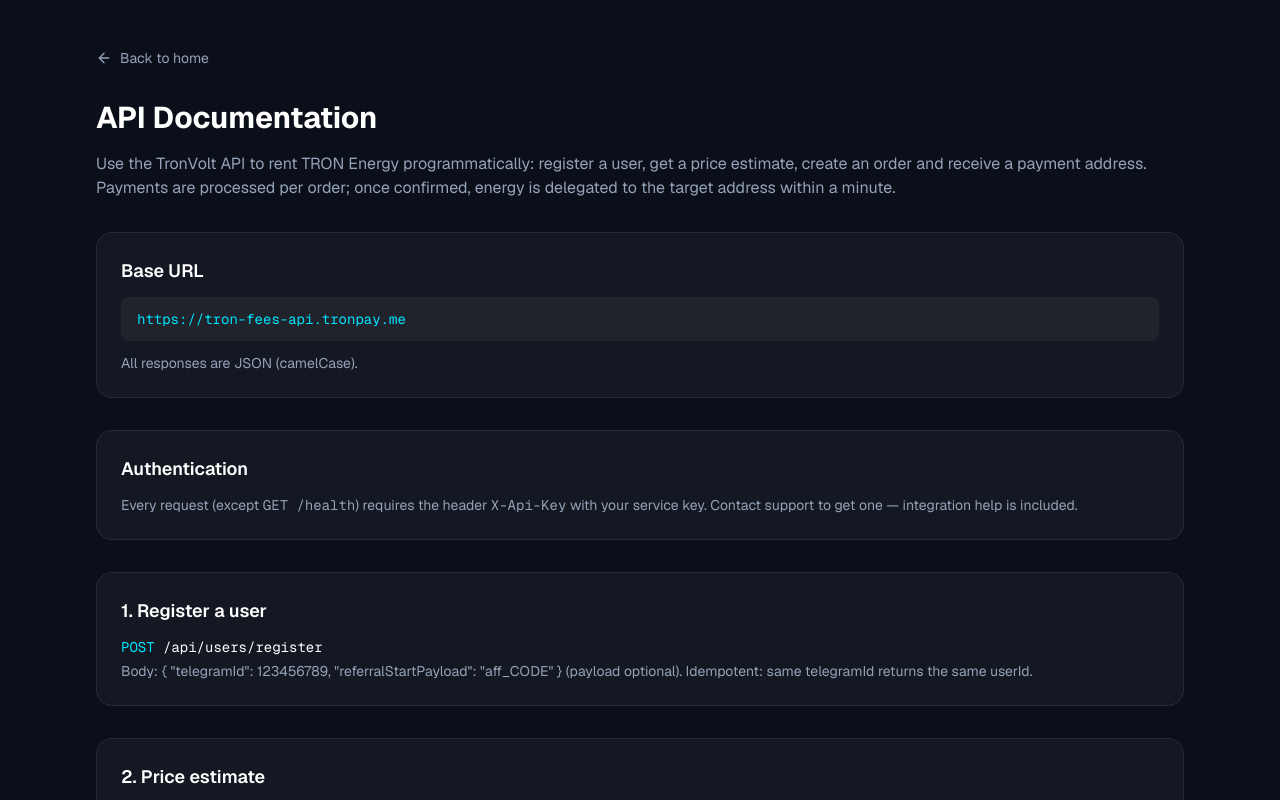
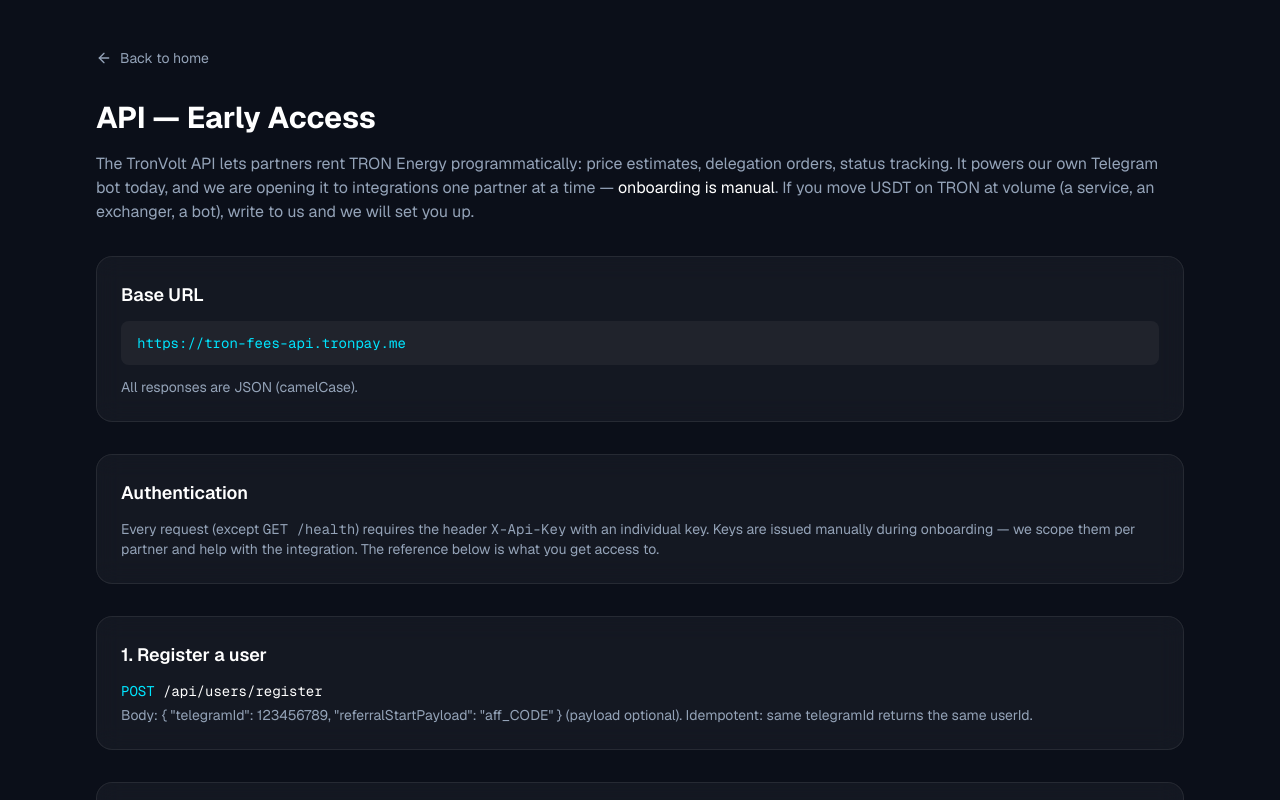
Before and after one commit to VerbitskiA/tron-fees-landing, a Next.js app: page /docs in a window 1280 px wide. Shown: the top 800 px of the page. Built offline with nearby package versions, Linux system fonts and the light colour scheme; no server answers.

Commit message:
Docs: honest early-access framing (manual onboarding, individual scoped keys)

```diff
--- a/src/app/docs/page.tsx
+++ b/src/app/docs/page.tsx
@@ -6,9 +6,9 @@
 import { getSupportUrl, siteConfig } from "@/lib/config";
 
 export const metadata: Metadata = {
-  title: "API Documentation — TronVolt",
+  title: "API — Early Access — TronVolt",
   description:
-    "TronVolt REST API: register users, estimate TRON energy prices, create delegation orders and track their status.",
+    "Integrate TRON Energy rental programmatically: price estimates, delegation orders, status tracking. API is in early access — onboarding is manual.",
 };
 
 function Section({ title, children }: { title: string; children: React.ReactNode }) {
@@ -44,12 +44,14 @@
           Back to home
         </Link>
 
-        <h1 className="text-3xl font-bold">API Documentation</h1>
+        <h1 className="text-3xl font-bold">API — Early Access</h1>
         <p className="mt-4 text-muted">
-          Use the TronVolt API to rent TRON Energy programmatically: register a
-          user, get a price estimate, create an order and receive a payment
-          address. Payments are processed per order; once confirmed, energy is
-          delegated to the target address within a minute.
+          The TronVolt API lets partners rent TRON Energy programmatically:
+          price estimates, delegation orders, status tracking. It powers our
+          own Telegram bot today, and we are opening it to integrations one
+          partner at a time — <span className="text-white">onboarding is manual</span>.
+          If you move USDT on TRON at volume (a service, an exchanger, a bot),
+          write to us and we will set you up.
         </p>
 
         <Section title="Base URL">
@@ -62,8 +64,9 @@
         <Section title="Authentication">
           <p>
             Every request (except <code>GET /health</code>) requires the header{" "}
-            <code>X-Api-Key</code> with your service key. Contact support to get
-            one — integration help is included.
+            <code>X-Api-Key</code> with an individual key. Keys are issued
+            manually during onboarding — we scope them per partner and help
+            with the integration. The reference below is what you get access to.
           </p>
         </Section>
 
```
